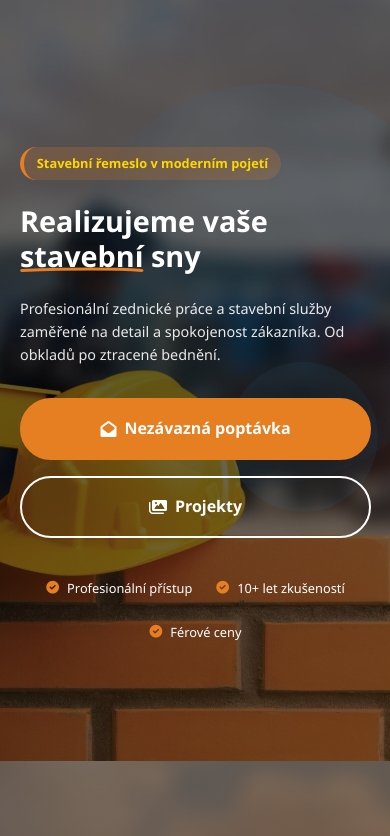
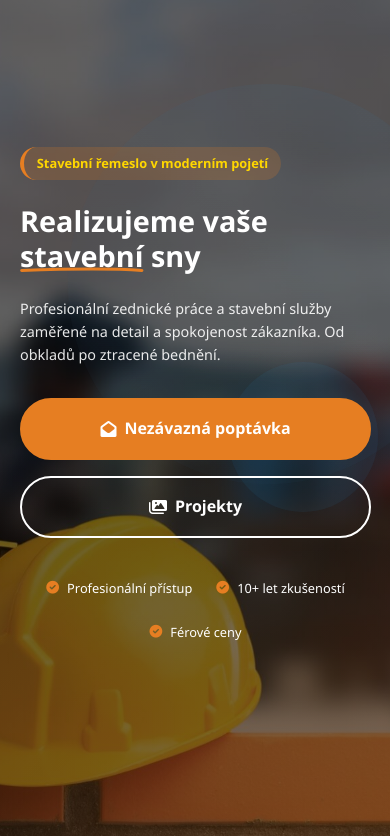
Before and after one commit to sheenthebest/zednicke-prace, a plain HTML site: page index.html in a window 390 px wide. Shown: the part 83-919 px from the top of the page. Drawn offline with nearby package versions, Linux system fonts and the light colour scheme; grey boxes are pictures that could not be loaded.

Commit message:
Update styles.css

```diff
--- a/styles.css
+++ b/styles.css
@@ -900,10 +900,9 @@ header.mobile-menu-active .logo-text p {
 ============================================= */
 .hero {
     min-height: 100vh;
-    background: linear-gradient(rgba(0, 0, 0, 0.6), rgba(0, 0, 0, 0.6)), url('images/wallpapers/bg1.png');
+    background: linear-gradient(rgba(0, 0, 0, 0.6), rgba(0, 0, 0, 0.6)), url('../images/wallpapers/bg1.png');
     background-size: cover;
     background-position: center;
-    background-attachment: fixed;
     color: white;
     padding: 0;
     position: relative;
@@ -3067,6 +3066,10 @@ a.info-value:hover {
 
 /* Tablety a menší notebooky */
 @media (max-width: 992px) {
+    .hero {
+        background-attachment: fixed;
+    }
+
     .header-container {
         padding: 1rem 5%;
     }
@@ -3165,6 +3168,12 @@ a.info-value:hover {
     }
 }
 
+@media (max-width: 991px) {
+    .hero {
+        background-attachment: scroll; /* Důležité: odstraní fixed na mobilech */
+    }
+}
+
 /* Malé tablety a velké mobilní telefony */
 @media (max-width: 768px) {
     .hero-content {
@@ -3320,6 +3329,32 @@ a.info-value:hover {
     }
 }
 
+@media (max-width: 767px) {
+    .hero {
+        background: linear-gradient(rgba(0, 0, 0, 0.6), rgba(0, 0, 0, 0.6)); /* Jen gradient v základu */
+        position: relative;
+    }
+
+    .hero::before {
+        content: '';
+        position: absolute;
+        top: 0;
+        left: 0;
+        width: 100%;
+        height: 100%;
+        background-image: url('../images/wallpapers/bg1.png');
+        background-size: cover;
+        background-position: center;
+        z-index: -1;
+    }
+}
+
+/* Alternativní řešení pro iOS Safari */
+@supports (-webkit-touch-callout: none) {
+    .hero {
+        background-attachment: scroll !important;
+    }
+}
 /* Mobilní telefony */
 @media (max-width: 576px) {
     .header-container {
```
